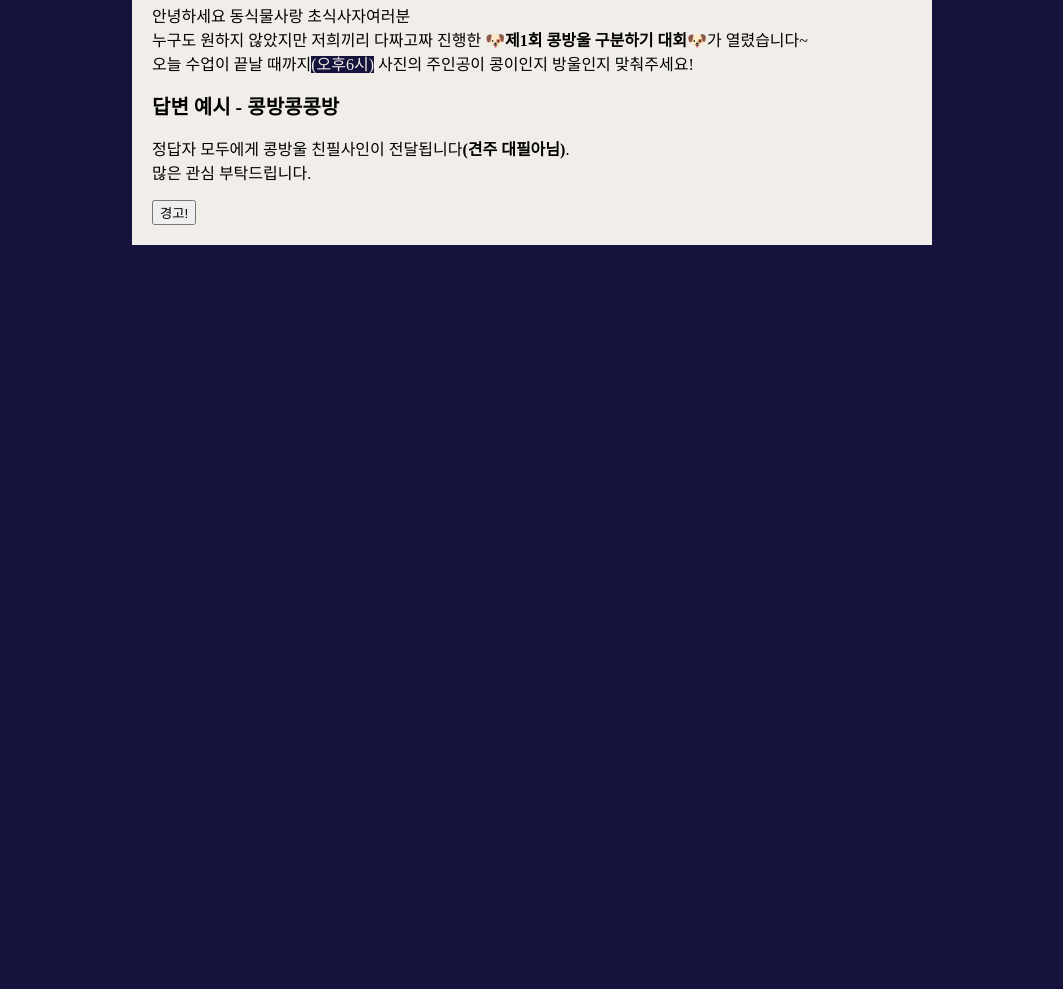
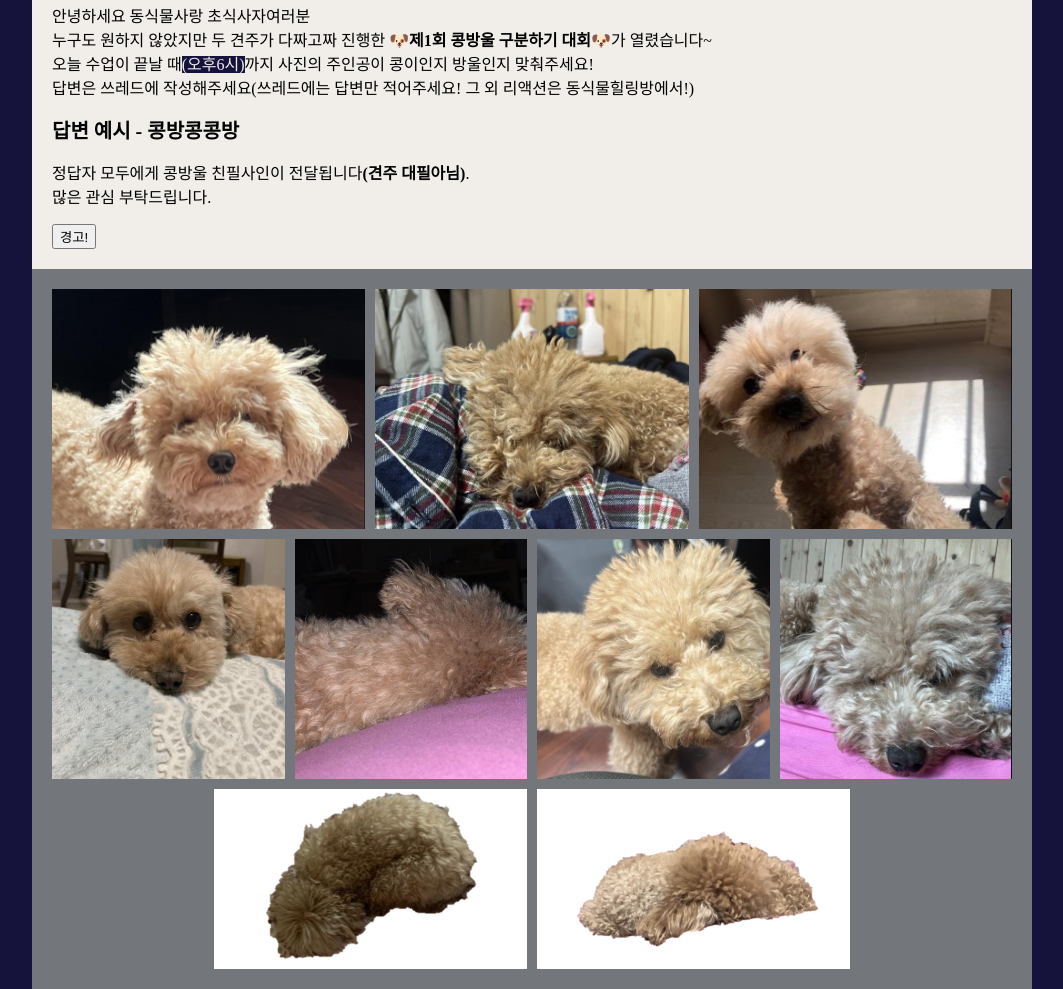
Before and after one commit to dana-y/Personal_Project_Practice, a plain HTML site: page 천하제일콩방울대회/index.html in a window 1280 px wide. Shown: the part 117-1106 px from the top of the page, without its empty margins (108-1171 px from the left). Before the commit the page ends 800 px from the top, so only its background shows below. Drawn offline with Linux system fonts and the light colour scheme.

Commit message:
Add pics

```diff
--- a/style.css
+++ /dev/null
@@ -1,34 +0,0 @@
-h1, header, body {
-  padding: 0;
-  margin: 0;
-}
-
-.wrapper {
-  width: 800px;
-  margin: 0 auto;
-}
-.hd-contents {
-  background-color: #F1EEE9;
-  padding: 20px;
-}
-body {
-  background-color: #15133C;
-}
-.hd-sec {
-}
-.tit {
-  text-align: center;
-  padding: 20px;
-  font-size: 30px;
-}
-.acc {
-  background-color: #15133C;
-  color: #F1EEE9;
-}
-.answer {
-  font-size: 20px;
-  font-weight: 600;
-}
-.bold {
-  font-weight: 600;
-}
--- a/index.html
+++ b/천하제일콩방울대회/index.html
@@ -14,8 +14,9 @@
         <h1 class="tit">✨제1회 천하제일 콩방울 구분하기 대회✨</h1>
         <p>
           안녕하세요 동식물사랑 초식사자여러분<br>
-          누구도 원하지 않았지만 저희끼리 다짜고짜 진행한 <strong>🐶제1회 콩방울 구분하기 대회🐶</strong>가 열렸습니다~<br>
-          오늘 수업이 끝날 때까지<span class="acc">(오후6시)</span> 사진의 주인공이 콩이인지 방울인지 맞춰주세요!
+          누구도 원하지 않았지만 두 견주가 다짜고짜 진행한 <strong>🐶제1회 콩방울 구분하기 대회🐶</strong>가 열렸습니다~<br>
+          오늘 수업이 끝날 때<span class="acc">(오후6시)</span>까지 사진의 주인공이 콩이인지 방울인지 맞춰주세요!<br>
+          답변은 쓰레드에 작성해주세요(쓰레드에는 답변만 적어주세요! 그 외 리액션은 동식물힐링방에서!)
         </p>
         <span class="answer">
           답변 예시 - 콩방콩콩방
@@ -30,12 +31,22 @@
   </header>
   <main class="main-bg">
     <div class="wrapper">
-
+      <div class="pics">
+        <div class="item"></div>
+        <div class="item"></div>
+        <div class="item"></div>
+        <div class="item"></div>
+        <div class="item"></div>
+        <div class="item"></div>
+        <div class="item"></div>
+        <div class="item"></div>
+        <div class="item"></div>
+      </div>
     </div>
   </main>
   <script>
     function btn(){
-      alert('많은 시간을 투자하지 마세요!\n콩방울구분하기는 중요하지만 기본은 자스입니다.\n지금은 자스에 시간투자를 많이 해주세요😊');
+      alert('많은 시간을 투자하지 마세요!\n콩방울구분하기는 중요하지만 기본은 자스입니다.\n지금은 자스에 시간투자를 많이 해주세요😊\n여러분의 시간은 소중하니까요💜');
     }
   </script>
 </body>
--- /dev/null
+++ b/천하제일콩방울대회/style.css
@@ -0,0 +1,87 @@
+h1, header, body {
+  padding: 0;
+  margin: 0;
+}
+
+body {
+  background-color: #15133C;
+}
+.wrapper {
+  width: 1000px;
+  margin: 0 auto;
+}
+
+/* header 레이아웃 시작 */
+.hd-contents {
+  background-color: #F1EEE9;
+  padding: 20px;
+}
+.hd-sec {
+}
+.tit {
+  text-align: center;
+  padding: 20px;
+  font-size: 30px;
+}
+.acc {
+  background-color: #15133C;
+  color: #F1EEE9;
+}
+.answer {
+  font-size: 20px;
+  font-weight: 600;
+}
+.bold {
+  font-weight: 600;
+}
+
+/* main 레이아웃 시작 */
+.pics{
+  display: grid;
+  grid-template-columns: repeat(12, 1fr) ;
+  grid-template-rows: 240px 240px 180px;
+  background-color: #73777B;
+  padding: 20px;
+  gap: 10px;
+}
+.item {
+  background-size: cover;
+  background-repeat: no-repeat;
+}
+.item:nth-child(1){
+  grid-column: 1/5;
+  background-image: url(./images/1.png);
+}
+.item:nth-child(2){
+  grid-column:5/9;
+  background-image: url(./images/2.png);
+}
+.item:nth-child(3){
+  grid-column:9/13;
+  background-image: url(./images/3.png);
+}
+.item:nth-child(4){
+  grid-column:1/4;
+  background-image: url(./images/4.png);
+}
+.item:nth-child(5){
+  grid-column:4/7;
+  background-image: url(./images/5.png);
+}
+.item:nth-child(6){
+  grid-column:7/10;
+  background-image: url(./images/6.png);
+}
+.item:nth-child(7){
+  grid-column:10/13;
+  background-image: url(./images/7.png);
+}
+.item:nth-child(8){
+  grid-column:3/7;
+  background-image: url(./images/8.png);
+  background-position: 0 40%;
+}
+.item:nth-child(9){
+  grid-column:7/11;
+  background-image: url(./images/9.png);
+}
```
Also changed, not shown: 천하제일콩방울대회/images/1.png (added), 천하제일콩방울대회/images/2.png (added), 천하제일콩방울대회/images/3.png (added), 천하제일콩방울대회/images/4.png (added), 천하제일콩방울대회/images/5.png (added), 천하제일콩방울대회/images/6.png (added), 천하제일콩방울대회/images/7.png (added), 천하제일콩방울대회/images/8.png (added), 천하제일콩방울대회/images/9.png (added), 3 other files.
